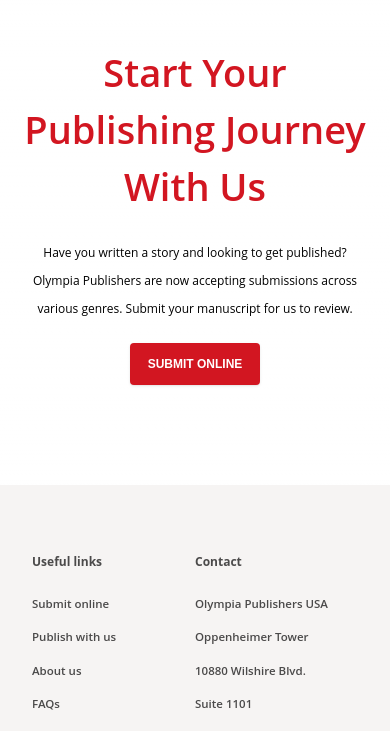
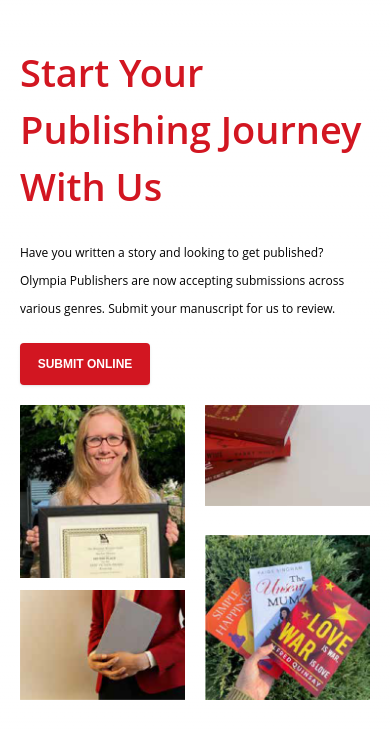
Before and after one commit to Hadees621/Olympia-USA, a Next.js app: page / in a window 390 px wide. Shown: the part 6992-7723 px from the top of the page. Built offline with nearby package versions, Linux system fonts and the light colour scheme.

Commit message:
section: sm publishing

```diff
--- a/src/components/home/PublishingJourney.js
+++ b/src/components/home/PublishingJourney.js
@@ -5,14 +5,14 @@
 const PublishingJourney = () => {
   return (
     <div className="flex flex-col lg:max-w-[800px] 2xl:max-w-[1300px] my-20">
-      <div className="flex">
+      <div className="flex flex-col lg:flex-row">
         <div className="flex-1">
-          <div className="flex flex-col h-full justify-center items-center lg:items-start font-open-sans p-5 md:px-10 2xl:p-20 lg:gap-10">
+          <div className="flex flex-col h-full md:justify-center md:items-center lg:items-start lg:justify-start font-open-sans p-5 md:px-10 lg:px-5 2xl:p-20 lg:gap-10">
             <div className="flex flex-col gap-4 mb-5 lg:mb-0">
-              <h2 className="text-[38px] capitalize lg:text-[28px] font-semibold text-buttonred text-center lg:text-start">
+              <h2 className="text-[38px] capitalize lg:text-[28px] font-semibold text-buttonred md:text-center lg:text-start">
                 Start your publishing journey with us
               </h2>
-              <p className="mt-2 font-droid text-[12px] leading-7 lg:pr-10 text-black text-center lg:text-start">
+              <p className="mt-2 font-droid text-[12px] leading-7 lg:pr-10 text-black md:text-center lg:text-start">
                 Have you written a story and looking to get published? Olympia
                 Publishers are now accepting submissions across various genres.
                 Submit your manuscript for us to review.
@@ -21,6 +21,41 @@
             <Button title="SUBMIT ONLINE" width="w-[130px]" color="red" />
           </div>
         </div>
+        <div className="flex gap-5 px-5 md:justify-center lg:hidden">
+          <div className="flex flex-col lg:flex-row gap-3">
+            <div className="">
+              <Image
+                src={"/Home/Mobile/Asset 31.png"}
+                width={200}
+                height={400}
+              />
+            </div>
+            <div className=" ">
+              <Image
+                src={"/Home/Mobile/Asset 32.png"}
+                width={200}
+                height={200}
+              />
+            </div>
+          </div>
+          <div className="flex flex-col justify-between">
+            <div className=" h-full">
+              <Image
+                src={"/Home/Mobile/Asset 33.png"}
+                width={200}
+                height={400}
+              />
+            </div>
+            <div className="">
+              <Image
+                src={"/Home/Mobile/Asset 34.png"}
+                width={200}
+                height={900}
+              />
+            </div>
+          </div>
+        </div>
+
         <div className="flex-1 hidden lg:flex">
           <Image
             src="/assests/Banners/CSRBanner.png"
```
